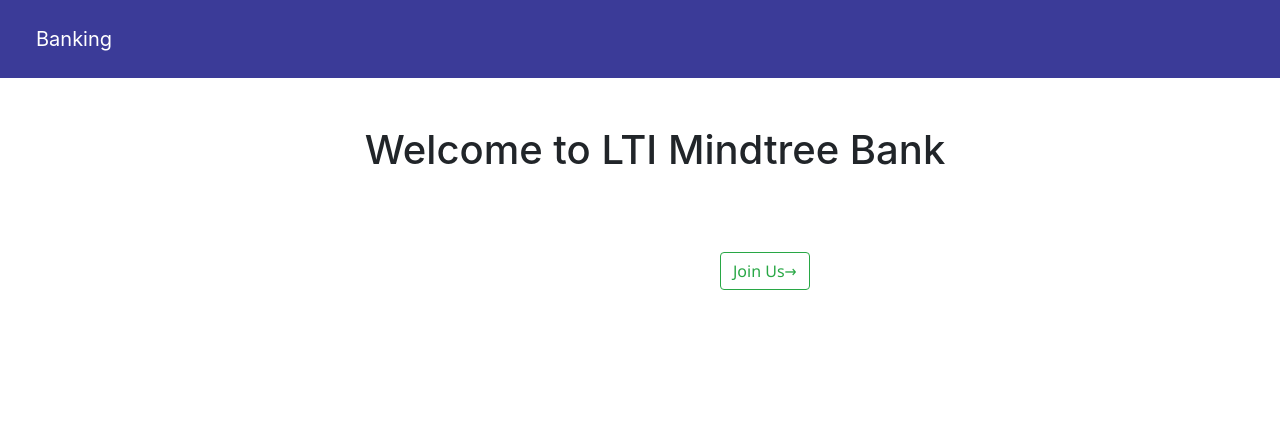
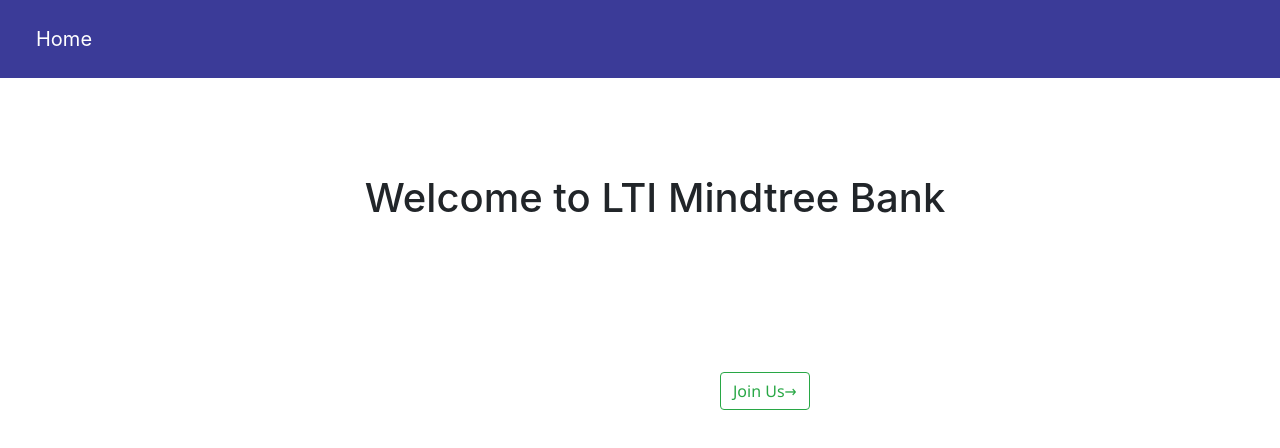
Before and after one commit to Deep0902/Project-Gladiator-Angular-G2, an Angular app: page / in a window 1280 px wide. Shown: the top 448 px of the page. Built offline with nearby package versions, Linux system fonts and the light colour scheme.

Commit message:
change home

```diff
--- a/src/app/admin-login/admin-login.component.html
+++ b/src/app/admin-login/admin-login.component.html
@@ -1,6 +1,6 @@
 <nav style="background-color: #3B3B98; " class="navbar navbar-expand-lg navbar-dark">
   <a class="navbar-brand" style="margin-left: 20px; margin-right: 400px; padding-right: 400px;"
-    routerLink="">Banking</a>
+    routerLink="">Home</a>
   <button class="navbar-toggler" type="button" data-toggle="collapse" data-target="#navbarNav" aria-controls="navbarNav"
     aria-expanded="false" aria-label="Toggle navigation">
     <span class="navbar-toggler-icon"></span>
--- a/src/app/change-password/change-password.component.html
+++ b/src/app/change-password/change-password.component.html
@@ -1,5 +1,5 @@
 <nav style="background-color: #3B3B98; " class="navbar navbar-expand-lg navbar-dark">
-  <a class="navbar-brand" style="margin-left:20px; margin-right: 400px; padding-right: 400px;" routerLink="">Banking</a>
+  <a class="navbar-brand" style="margin-left:20px; margin-right: 400px; padding-right: 400px;" routerLink="">Home</a>
   <button class="navbar-toggler" type="button" data-toggle="collapse" data-target="#navbarNav" aria-controls="navbarNav"
     aria-expanded="false" aria-label="Toggle navigation">
     <span class="navbar-toggler-icon"></span>
--- a/src/app/contactus/contactus.component.html
+++ b/src/app/contactus/contactus.component.html
@@ -1,6 +1,6 @@
 <nav style="background-color: #3B3B98; " class="navbar navbar-expand-lg navbar-dark">
   <a class="navbar-brand" style="margin-left: 20px; margin-right: 400px; padding-right: 400px;"
-    routerLink="">Banking</a>
+    routerLink="">Home</a>
   <button class="navbar-toggler" type="button" data-toggle="collapse" data-target="#navbarNav" aria-controls="navbarNav"
     aria-expanded="false" aria-label="Toggle navigation">
     <span class="navbar-toggler-icon"></span>
--- a/src/app/create-account/create-account.component.html
+++ b/src/app/create-account/create-account.component.html
@@ -1,5 +1,5 @@
 <nav style="background-color: #3B3B98; " class="navbar navbar-expand-lg navbar-dark">
-  <a class="navbar-brand" style="margin-left:20px; margin-right: 400px; padding-right: 400px;" routerLink="">Banking</a>
+  <a class="navbar-brand" style="margin-left:20px; margin-right: 400px; padding-right: 400px;" routerLink="">Home</a>
   <button class="navbar-toggler" type="button" data-toggle="collapse" data-target="#navbarNav" aria-controls="navbarNav"
     aria-expanded="false" aria-label="Toggle navigation">
     <span class="navbar-toggler-icon"></span>
--- a/src/app/fogot-logid/fogot-logid.component.html
+++ b/src/app/fogot-logid/fogot-logid.component.html
@@ -1,5 +1,5 @@
 <nav style="background-color: #3B3B98; " class="navbar navbar-expand-lg navbar-dark">
-  <a class="navbar-brand" style="margin-left:20px; margin-right: 400px; padding-right: 400px;" routerLink="">Banking</a>
+  <a class="navbar-brand" style="margin-left:20px; margin-right: 400px; padding-right: 400px;" routerLink="">Home</a>
   <button class="navbar-toggler" type="button" data-toggle="collapse" data-target="#navbarNav" aria-controls="navbarNav"
     aria-expanded="false" aria-label="Toggle navigation">
     <span class="navbar-toggler-icon"></span>
--- a/src/app/forgot-password/forgot-password.component.html
+++ b/src/app/forgot-password/forgot-password.component.html
@@ -1,5 +1,5 @@
 <nav style="background-color: #3B3B98; " class="navbar navbar-expand-lg navbar-dark">
-  <a class="navbar-brand" style="margin-left:20px; margin-right: 400px; padding-right: 400px;" routerLink="">Banking</a>
+  <a class="navbar-brand" style="margin-left:20px; margin-right: 400px; padding-right: 400px;" routerLink="">Home</a>
   <button class="navbar-toggler" type="button" data-toggle="collapse" data-target="#navbarNav" aria-controls="navbarNav"
     aria-expanded="false" aria-label="Toggle navigation">
     <span class="navbar-toggler-icon"></span>
--- a/src/app/home/home.component.html
+++ b/src/app/home/home.component.html
@@ -1,6 +1,6 @@
 <nav style="background-color: #3B3B98; " class="navbar navbar-expand-lg navbar-dark">
   <a class="navbar-brand" style="margin-left:20px; margin-right: 600px; padding-right: 600px;"
-    routerLink=" ">Banking</a>
+    routerLink=" ">Home</a>
   <button class="navbar-toggler" type="button" data-toggle="collapse" data-target="#navbarNav" aria-controls="navbarNav"
     aria-expanded="false" aria-label="Toggle navigation">
     <span class="navbar-toggler-icon"></span>
@@ -26,9 +26,10 @@
 </nav>
 
 <br><br>
-<h1 id="heading">Welcome to LTI Mindtree Bank</h1>
-<a id="join" class="btn btn-outline-success" style="float: center;" routerLink="/createAccount">Join Us→</a>
 <div id="photo">
+  <br><br>
+  <h1 id="heading">Welcome to LTI Mindtree Bank</h1><br><br><br>
+  <a id="join" class="btn btn-outline-success" style="float: center;" routerLink="/createAccount">Join Us→</a>
 
 </div>
 
--- a/src/app/register-user/register-user.component.html
+++ b/src/app/register-user/register-user.component.html
@@ -1,5 +1,5 @@
 <nav style="background-color: #3B3B98; " class="navbar navbar-expand-lg navbar-dark">
-  <a class="navbar-brand" style="margin-left:20px; margin-right: 400px; padding-right: 400px;" routerLink="">Banking</a>
+  <a class="navbar-brand" style="margin-left:20px; margin-right: 400px; padding-right: 400px;" routerLink="">Home</a>
   <button class="navbar-toggler" type="button" data-toggle="collapse" data-target="#navbarNav" aria-controls="navbarNav"
     aria-expanded="false" aria-label="Toggle navigation">
     <span class="navbar-toggler-icon"></span>
--- a/src/app/service-module.service.ts
+++ b/src/app/service-module.service.ts
@@ -13,7 +13,7 @@
 })
 export class ServiceModuleService {
   httpOptions = { headers: new HttpHeaders({ 'Content-type': 'application/json' }) };
-  url: string = "https://localhost:44393/api";
+  url: string = "https://localhost:44393/api"; // api url
   constructor(private http: HttpClient) { }
   //Get data from Customers table
   GetCreateNewAccount(): Observable<any> {
--- a/src/app/user-log-in/user-log-in.component.html
+++ b/src/app/user-log-in/user-log-in.component.html
@@ -1,6 +1,6 @@
 <nav style="background-color: #3B3B98; " class="navbar navbar-expand-lg navbar-dark">
   <a class="navbar-brand" style="margin-left: 20px; margin-right: 400px; padding-right: 400px;"
-    routerLink="">Banking</a>
+    routerLink="">Home</a>
   <button class="navbar-toggler" type="button" data-toggle="collapse" data-target="#navbarNav" aria-controls="navbarNav"
     aria-expanded="false" aria-label="Toggle navigation">
     <span class="navbar-toggler-icon"></span>
```
